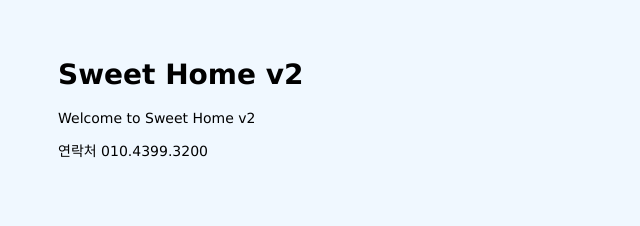
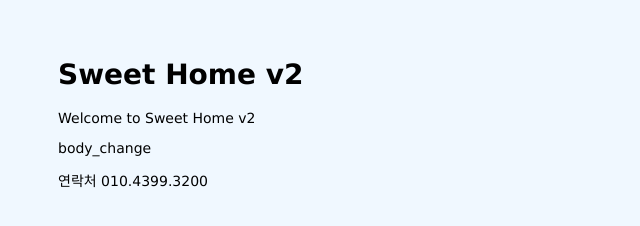
Before and after one commit to BBONGSOO/mastering-git-github, a website: page public/index.html in a window 1280 px wide. Shown: the whole page, without its empty margins (0-640 px from the left). Drawn offline with Linux system fonts and the light colour scheme.

Commit message:
body add

```diff
--- a/public/index.html
+++ b/public/index.html
@@ -8,6 +8,7 @@
 <body>
   <h1>Sweet Home v2</h1>
   <p>Welcome to Sweet Home v2</p>
+  <p>body_change</p>
 </body>
 <footer>
   <p>연락처 010.4399.3200</p>
```
